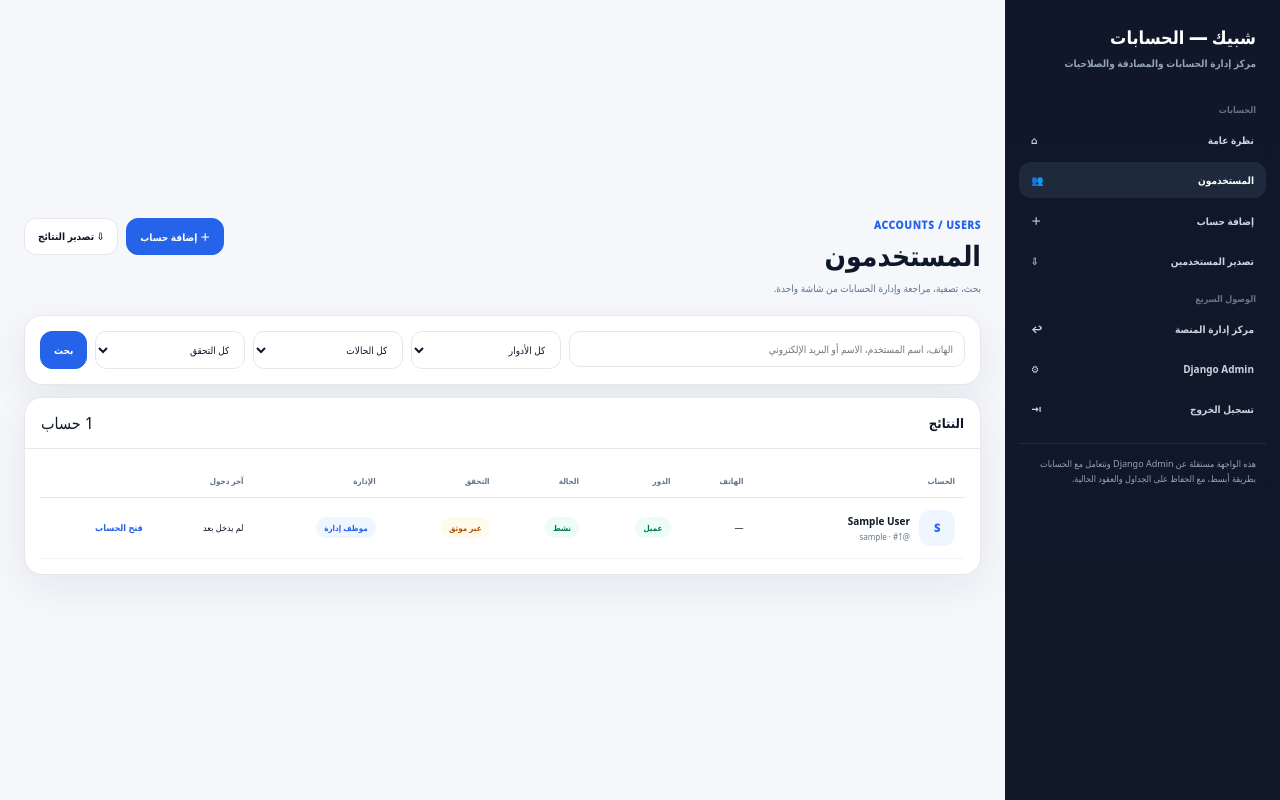
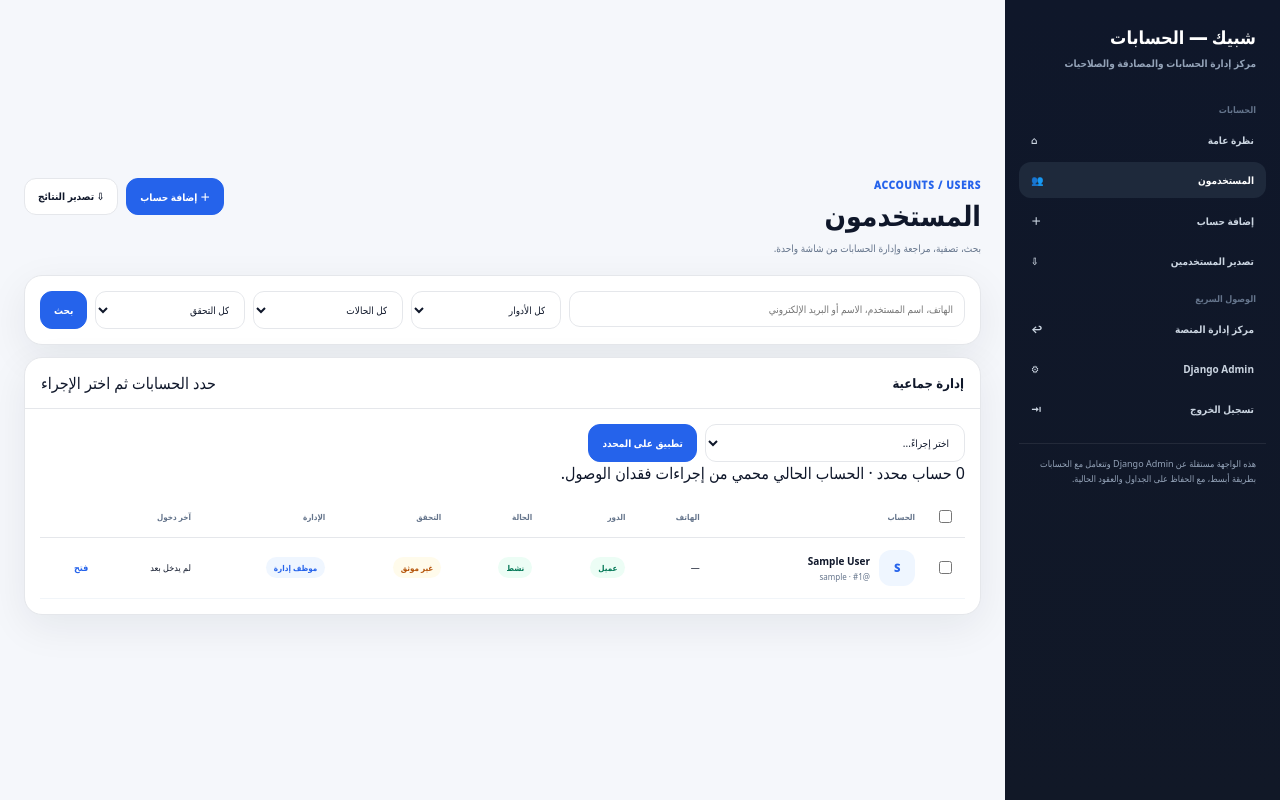
Before and after one commit to zydan25/marketplace, a Django app: page /admin/dashboard/accounts/users/ in a window 1280 px wide. Run offline with Django 5.2, Linux system fonts and the light colour scheme; the visitor is signed in with stand-in values (Sample User, id 1); data comes from the database, SQL or seed files in the repository.

Commit message:
feat(accounts-ui): add safe bulk account management controls

```diff
--- a/backend/templates/accounts/dashboard/users.html
+++ b/backend/templates/accounts/dashboard/users.html
@@ -3,7 +3,16 @@
 {% block content %}
 <header class="topbar"><div class="title"><div class="eyebrow">ACCOUNTS / USERS</div><h1>المستخدمون</h1><p>بحث، تصفية، مراجعة وإدارة الحسابات من شاشة واحدة.</p></div><div class="actions"><a class="btn blue" href="{% url 'accounts-dashboard:user-create' %}">＋ إضافة حساب</a><a class="btn" href="{% url 'accounts-dashboard:users-export' %}{% if query_string %}?{{ query_string }}{% endif %}">⇩ تصدير النتائج</a></div></header>
 <section class="card"><div class="body"><form method="get" class="filters"><div class="search-wide"><input class="control" name="q" value="{{ filters.q }}" placeholder="الهاتف، اسم المستخدم، الاسم أو البريد الإلكتروني"></div><select class="control-select" name="role"><option value="">كل الأدوار</option>{% for value,label in role_choices %}<option value="{{ value }}" {% if filters.role == value %}selected{% endif %}>{{ label }}</option>{% endfor %}</select><select class="control-select" name="status"><option value="">كل الحالات</option><option value="active" {% if filters.status == 'active' %}selected{% endif %}>نشط</option><option value="inactive" {% if filters.status == 'inactive' %}selected{% endif %}>موقوف</option></select><select class="control-select" name="verified"><option value="">كل التحقق</option><option value="yes" {% if filters.verified == 'yes' %}selected{% endif %}>هاتف موثق</option><option value="no" {% if filters.verified == 'no' %}selected{% endif %}>هاتف غير موثق</option></select><button class="btn blue" type="submit">بحث</button></form></div></section>
-<section class="card" style="margin-top:12px"><div class="panel-head"><h2>النتائج</h2><span>{{ page_obj.paginator.count }} حساب</span></div><div class="body table-wrap"><table class="table"><thead><tr><th>الحساب</th><th>الهاتف</th><th>الدور</th><th>الحالة</th><th>التحقق</th><th>الإدارة</th><th>آخر دخول</th><th></th></tr></thead><tbody>
-{% for user in page_obj %}<tr><td><div class="user-cell"><div class="avatar">{{ user.first_name|default:user.username|default:"م"|slice:":1" }}</div><div><div class="name">{{ user.get_full_name|default:user.phone|default:user.username }}</div><div class="sub">@{{ user.username|default:"بدون اسم مستخدم" }} · #{{ user.pk }}</div></div></div></td><td>{{ user.phone|default:"—" }}</td><td><span class="badge {% if user.role == 'admin' %}red-b{% elif user.role == 'vendor' %}blue-b{% else %}green-b{% endif %}">{{ user.get_role_display }}</span></td><td>{% if user.is_active %}<span class="badge green-b">نشط</span>{% else %}<span class="badge red-b">موقوف</span>{% endif %}</td><td>{% if user.is_phone_verified %}<span class="badge green-b">موثق</span>{% else %}<span class="badge amber-b">غير موثق</span>{% endif %}</td><td>{% if user.is_staff %}<span class="badge blue-b">موظف إدارة</span>{% else %}<span class="badge gray-b">عادي</span>{% endif %}</td><td>{{ user.last_login|date:"Y-m-d H:i"|default:"لم يدخل بعد" }}</td><td><a class="link" href="{% url 'accounts-dashboard:user-detail' user_id=user.pk %}">فتح الحساب</a></td></tr>{% empty %}<tr><td colspan="8"><div class="empty">لا توجد نتائج مطابقة.</div></td></tr>{% endfor %}
-</tbody></table>{% if page_obj.paginator.num_pages > 1 %}<div class="pagination">{% if page_obj.has_previous %}<a href="?{% if query_string %}{{ query_string }}&{% endif %}page={{ page_obj.previous_page_number }}">السابق</a>{% endif %}{% for n in page_obj.paginator.page_range %}{% if n == page_obj.number %}<span class="current">{{ n }}</span>{% elif n <= 3 or n > page_obj.paginator.num_pages|add:"-3" or n >= page_obj.number|add:"-1" and n <= page_obj.number|add:"1" %}<a href="?{% if query_string %}{{ query_string }}&{% endif %}page={{ n }}">{{ n }}</a>{% endif %}{% endfor %}{% if page_obj.has_next %}<a href="?{% if query_string %}{{ query_string }}&{% endif %}page={{ page_obj.next_page_number }}">التالي</a>{% endif %}</div>{% endif %}</div></section>
+<section class="card" style="margin-top:12px"><div class="panel-head"><h2>إدارة جماعية</h2><span>حدد الحسابات ثم اختر الإجراء</span></div><div class="body"><form method="post" onsubmit="return confirmBulk(this)">{% csrf_token %}<div class="toolbar"><div class="actions"><select class="control-select" style="width:auto;min-width:260px" name="bulk_action"><option value="">اختر إجراءً...</option>{% for value,label in bulk_actions.items %}<option value="{{ value }}">{{ label }}</option>{% endfor %}</select><button class="btn blue" type="submit">تطبيق على المحدد</button></div><div class="hint"><span id="selectedCount">0</span> حساب محدد · الحساب الحالي محمي من إجراءات فقدان الوصول.</div></div>
+<div class="table-wrap" style="margin-top:12px"><table class="table"><thead><tr><th style="width:40px"><input type="checkbox" id="selectAll" aria-label="تحديد الكل" onclick="toggleAll(this)"></th><th>الحساب</th><th>الهاتف</th><th>الدور</th><th>الحالة</th><th>التحقق</th><th>الإدارة</th><th>آخر دخول</th><th></th></tr></thead><tbody>
+{% for user in page_obj %}<tr><td><input type="checkbox" name="selected_users" value="{{ user.pk }}" class="user-check" onclick="updateSelectedCount()"></td><td><div class="user-cell"><div class="avatar">{% if user.avatar %}<img src="{{ user.avatar.url }}" alt="">{% else %}{{ user.first_name|default:user.username|default:"م"|slice:":1" }}{% endif %}</div><div><div class="name">{{ user.get_full_name|default:user.phone|default:user.username }}</div><div class="sub">@{{ user.username|default:"بدون اسم مستخدم" }} · #{{ user.pk }}</div></div></div></td><td>{{ user.phone|default:"—" }}</td><td><span class="badge {% if user.role == 'admin' %}red-b{% elif user.role == 'vendor' %}blue-b{% else %}green-b{% endif %}">{{ user.get_role_display }}</span></td><td>{% if user.is_active %}<span class="badge green-b">نشط</span>{% else %}<span class="badge red-b">موقوف</span>{% endif %}</td><td>{% if user.is_phone_verified %}<span class="badge green-b">موثق</span>{% else %}<span class="badge amber-b">غير موثق</span>{% endif %}</td><td>{% if user.is_staff %}<span class="badge blue-b">موظف إدارة</span>{% else %}<span class="badge gray-b">عادي</span>{% endif %}</td><td>{{ user.last_login|date:"Y-m-d H:i"|default:"لم يدخل بعد" }}</td><td><a class="link" href="{% url 'accounts-dashboard:user-detail' user_id=user.pk %}">فتح</a></td></tr>{% empty %}<tr><td colspan="9"><div class="empty">لا توجد نتائج مطابقة.</div></td></tr>{% endfor %}
+</tbody></table></div></form>
+{% if page_obj.paginator.num_pages > 1 %}<div class="pagination">{% if page_obj.has_previous %}<a href="?{% if query_string %}{{ query_string }}&{% endif %}page={{ page_obj.previous_page_number }}">السابق</a>{% endif %}{% for n in page_obj.paginator.page_range %}{% if n == page_obj.number %}<span class="current">{{ n }}</span>{% elif n <= 3 or n > page_obj.paginator.num_pages|add:"-3" or n >= page_obj.number|add:"-1" and n <= page_obj.number|add:"1" %}<a href="?{% if query_string %}{{ query_string }}&{% endif %}page={{ n }}">{{ n }}</a>{% endif %}{% endfor %}{% if page_obj.has_next %}<a href="?{% if query_string %}{{ query_string }}&{% endif %}page={{ page_obj.next_page_number }}">التالي</a>{% endif %}</div>{% endif %}
+</div></section>
 {% endblock %}
+{% block scripts %}<script>
+function updateSelectedCount(){const boxes=[...document.querySelectorAll('.user-check')];const count=boxes.filter(x=>x.checked).length;document.getElementById('selectedCount').textContent=count;const all=document.getElementById('selectAll');all.checked=count===boxes.length&&count>0;all.indeterminate=count>0&&count<boxes.length}
+function toggleAll(box){document.querySelectorAll('.user-check').forEach(x=>x.checked=box.checked);updateSelectedCount()}
+function confirmBulk(form){const action=form.bulk_action.value;const count=document.querySelectorAll('.user-check:checked').length;if(!action){alert('اختر إجراءً أولًا.');return false}if(!count){alert('حدد حسابًا واحدًا على الأقل.');return false}return confirm('سيتم تنفيذ الإجراء على '+count+' حسابًا. هل أنت متأكد؟')}
+updateSelectedCount();
+</script>{% endblock %}
```
